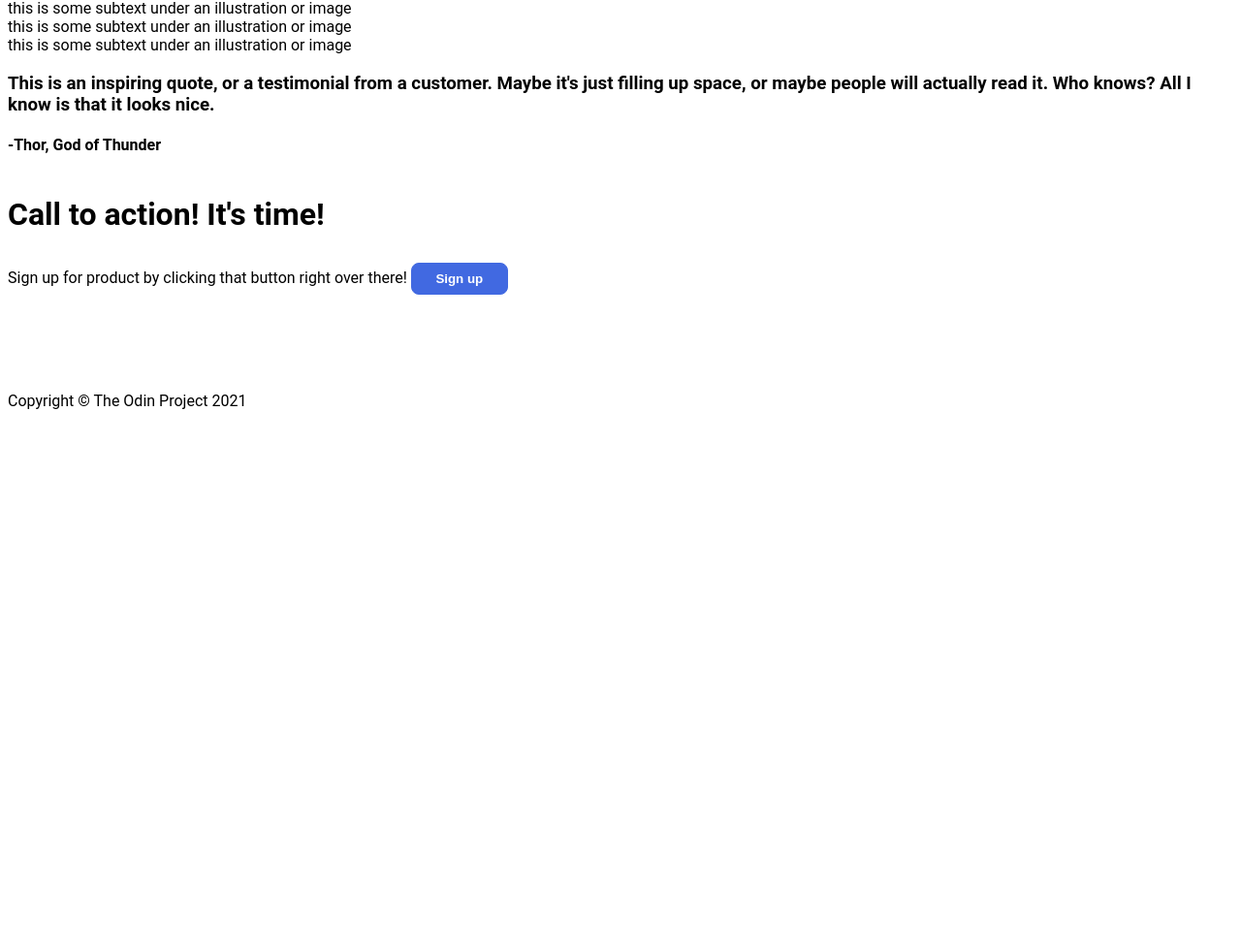
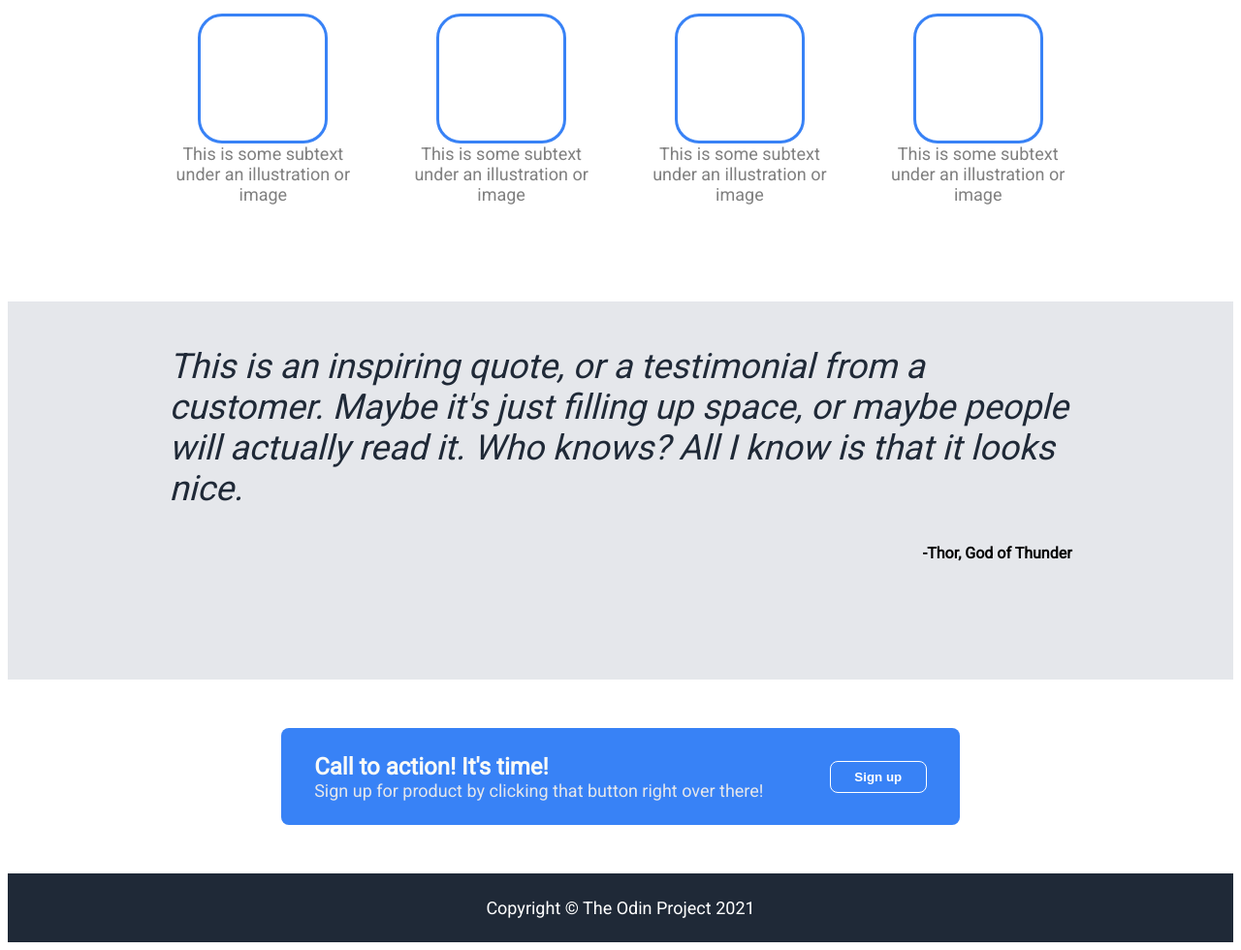
Before and after one commit to cevangel/Landing-Page, a plain HTML site: page index.html in a window 1280 px wide. Shown: the part 676-1656 px from the top of the page at 97% size. Before the commit the page ends 1107 px from the top, so only its background shows below. Drawn offline with Linux system fonts and the light colour scheme.

Commit message:
Add captions to the information section under the blue box elements, finish final version 1.0

```diff
--- a/index.html
+++ b/index.html
@@ -6,6 +6,7 @@
   <meta name="viewport" content="width=device-width, initial-scale=1.0">
   <title>Document</title>
   <link rel="stylesheet" href="style.css">
+  <link href='https://fonts.googleapis.com/css?family=Roboto' rel='stylesheet'>
 </head>
 <body>
   <div class="header">
@@ -16,32 +17,53 @@
       <li><a href="#">header link three</a></li>
     </ul>
   </div>
+
   <div class="hero">
     <div class="left-hero">
       <a class="hero-main">This website is awesome</a>
       <a class="subtext">This website has some subtext that goes here under the main title. It's smaller font and the color is lower contrast</a>
-      <button class="sign-up">Sign up</button>
+      <button class="sign-up-hero">Sign up</button>
     </div>
     <img class="image" src="https://upload.wikimedia.org/wikipedia/commons/c/cb/Square_gray.svg" alt="placeholder">
   </div>
-  <div class="container">
-    <div class="container">
-      <h2>Some random information.</h2>
-        <div class="card">this is some subtext under an illustration or image</div>
-        <div class="card">this is some subtext under an illustration or image</div>
-        <div class="card">this is some subtext under an illustration or image</div>
-        <div class="card">this is some subtext under an illustration or image</div>
+
+  <!--LAZY COPY PASTE-->
+  <div class="info-title">Some random information</div>
+  <div class="info-container">
+    <div class="info">
+        <div class="bluebox"></div><!--You did first, second, etc. classes, but this did "info" for all of them-->
+        <div class="info-text">This is some subtext under an illustration or image</div>
+    </div>
+    <div class="info">
+      <div class="bluebox"></div><!--You did first, second, etc. classes, but this did "info" for all of them-->
+      <div class="info-text">This is some subtext under an illustration or image</div>
+    </div>
+    <div class="info">
+      <div class="bluebox"></div><!--You did first, second, etc. classes, but this did "info" for all of them-->
+      <div class="info-text">This is some subtext under an illustration or image</div>
+    </div>
+    <div class="info">
+      <div class="bluebox"></div><!--You did first, second, etc. classes, but this did "info" for all of them-->
+      <div class="info-text">This is some subtext under an illustration or image</div>
     </div>
   </div>
-  <div class="quote">
+  <!--END LAZY COPY PASTE-->
+
+  <div class="quote-background">
     <h3>This is an inspiring quote, or a testimonial from a customer. Maybe it's just filling up space, or maybe people will actually read it. Who knows? All I know is that it looks nice.</h3>
     <h4>-Thor, God of Thunder</h4>
   </div>
-  <div class="action">
-    <h1>Call to action! It's time!</h1>
-    <a>Sign up for product by clicking that button right over there!</a>
-    <button class="sign-up">Sign up</button>
+
+  <div class="action-background">
+    <div class="action-card">
+      <div class="action-text">
+        <a class="action-head">Call to action! It's time!</a>
+        <a class="subtext">Sign up for product by clicking that button right over there!</a>
+      </div>
+      <button class="sign-up-action">Sign up</button>
+    </div>
   </div>
+
   <div class="footer">
     Copyright © The Odin Project 2021
   </div>
--- a/style.css
+++ b/style.css
@@ -1,9 +1,10 @@
 body, .left-hero {
   display: flex; /*Should have done this, made other stuff flex instead in mine*/
   flex-direction: column; /*done but see above*/
+  font-family: 'Roboto';
 }
 
-.hero, .header {
+.hero, .header{
   background-color: #1F2937;
   color: white;
   display: flex;
@@ -50,21 +51,138 @@ div, body, a, h1, a.hero-main {
 img {
   width: 36vw;
   height: 16vw;
+}
 
-}
-.sign-up, button{
+button { /*button shape*/
   padding: 8px 16px;
   border-radius: 8px;
   width: 100px;
-  background: royalblue;
-  border: 1px solid royalblue;
-  color: white;
   margin: 10px 0px 100px 0px;
   font-weight: bolder;
 }
 
-.header-logo {
+.sign-up-hero { /*placement  and button colors*/
+  background: royalblue;
+  border: 1px solid royalblue;
+  color: white;
+}
+
+
+.header-logo, .action-head {
   font-size: 24px;
   color: #f9faf8;
   font-weight: 800;
 }
+
+.info-title {
+  display: flex;
+  font-size: 36px;
+  font-weight: 800;
+  color: #1F2937;
+  justify-content: center;
+  padding: 25px 13vw 25px 13vw;
+}
+
+/*squares are 20vw LxW with blue border and rounded corners */
+.bluebox { /*added but didn't do */
+  width: 10vw;
+  height: 10vw;
+  border: #3882f6;
+  border-radius: 25px;
+  border-style: solid;
+  display: flex;
+  justify-content: center;
+}
+
+.container {
+  display: flex;
+}
+
+/*lazy and copy paseted*/
+.info-container {
+  display: flex;
+  justify-content: center;
+  gap: 52px;
+  padding: 10px 13vw 100px 13vw;
+  display: flex;
+  justify-content: center;
+}
+
+.info {
+  display: flex;
+  flex-direction: column;
+  align-items: center;
+}
+
+.info-text {
+  text-align: center;
+  font-size: 18px;
+  color: gray;
+}
+
+.quote-background {
+  background-color: #e5e7eb;
+  padding: 10px 13vw 100px 13vw;
+}
+
+h3 {
+  font-size: 36px;
+  font-style: italic;
+  font-weight: lighter;
+  font-family: 'roboto';
+  color: #1F2937;
+}
+
+h4 {
+  display: flex;
+  justify-content: flex-end;
+}
+
+.action-background {
+  background-color: white;
+  display: flex;
+  justify-content: center;
+  align-items: center;
+}
+
+.action-card {
+  display: flex;
+  justify-content: center;
+  align-items: center;
+  align-content: center;
+  background-color: #3882f6;
+  height: 100px;
+  width: 700px;
+  margin: 50px 13vw 50px 13vw;
+  border-radius: 8px;
+}
+
+.action-section {
+  display: flex;
+  justify-content: center;
+  align-items: center;
+}
+
+.action-text {
+  display: flex;
+  flex-direction: column;
+  margin: auto;
+
+}
+
+.sign-up-action {
+  background: #3882f6;
+  border: 1px solid white;
+  color: white;
+  margin: auto;
+}
+
+.footer {
+  display: flex;
+  align-items: center;
+  justify-content: center;
+  background-color: #1F2937;
+  color: white;
+  padding: 25px 300px;
+  font-size: 18px;
+}
```
Also changed, not shown: 1 other file.
